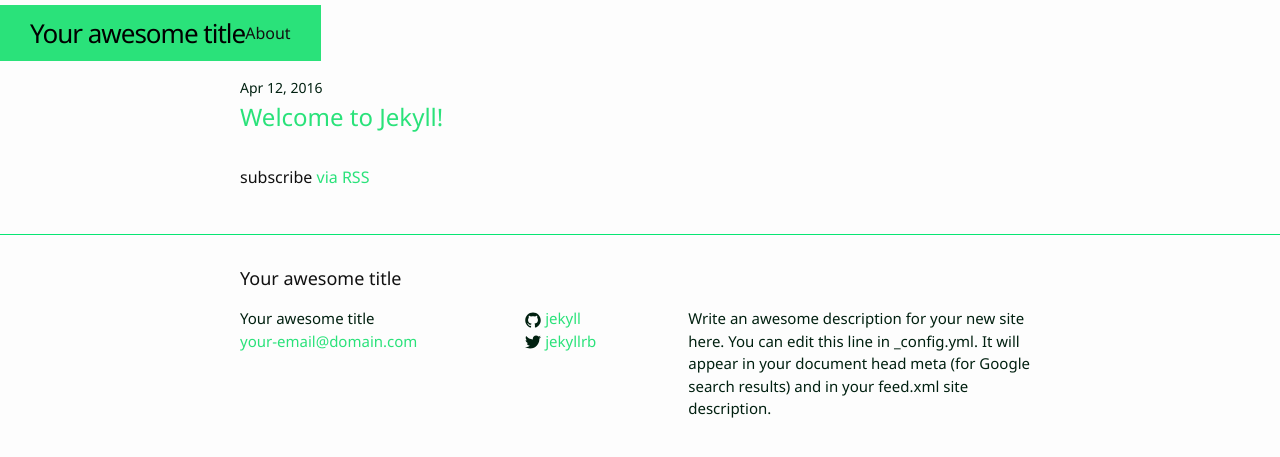
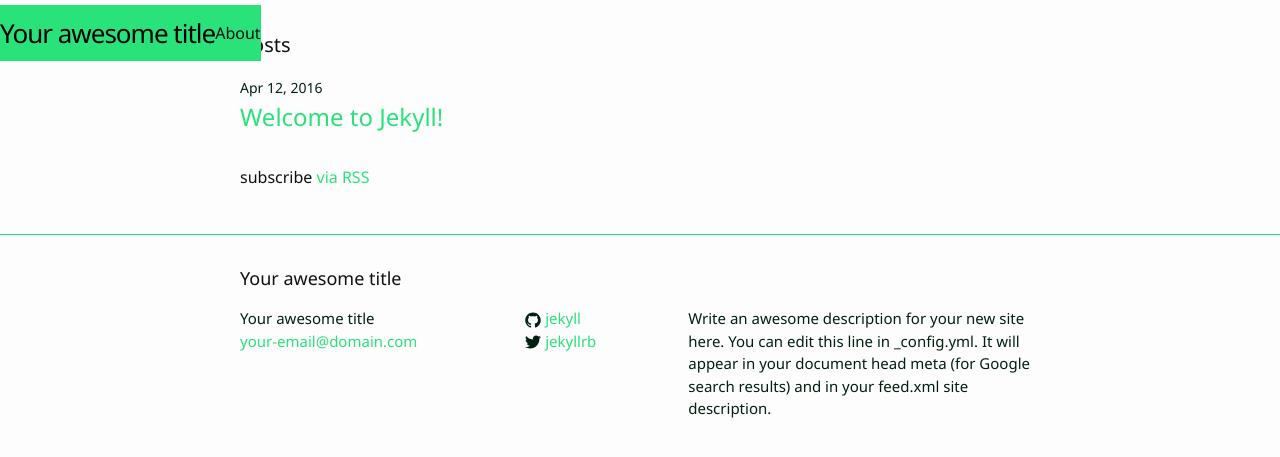
Before and after one commit to marisusis/spacegeek224.github.io, a Jekyll site: the page built from index.html, in a window 1280 px wide. Shown: the top 457 px of the page. Built offline with Jekyll 4.4.1, drawn with Linux system fonts in a browser that asks for light colours.

Commit message:
Update header.html

```diff
--- a/_includes/header.html
+++ b/_includes/header.html
@@ -1,6 +1,6 @@
 <header class="site-header">
 
-  <div class="wrapper">
+  <div class="wrapper--header">
 
     <a class="site-title" href="{{ site.baseurl }}/">{{ site.title }}</a>
 
```
